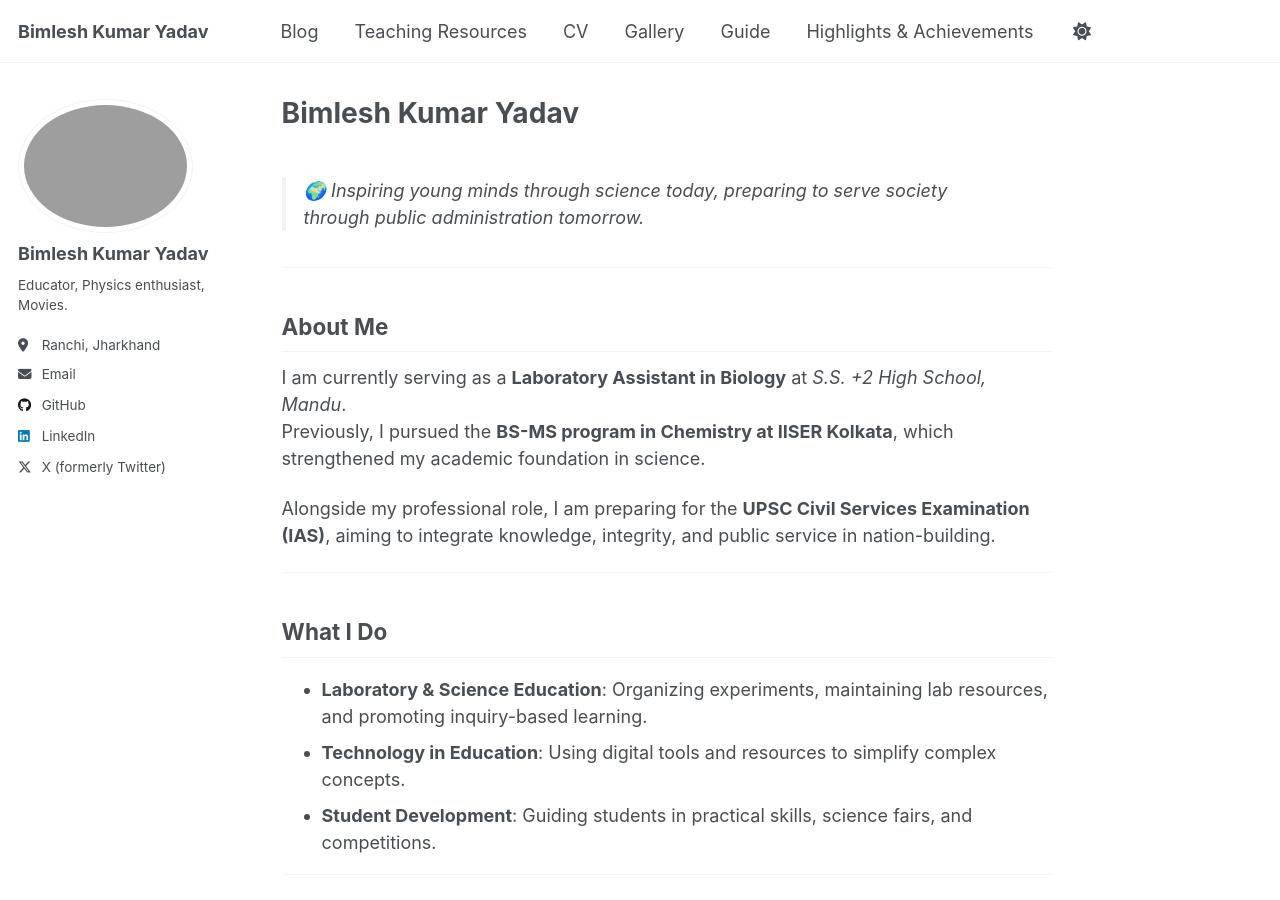
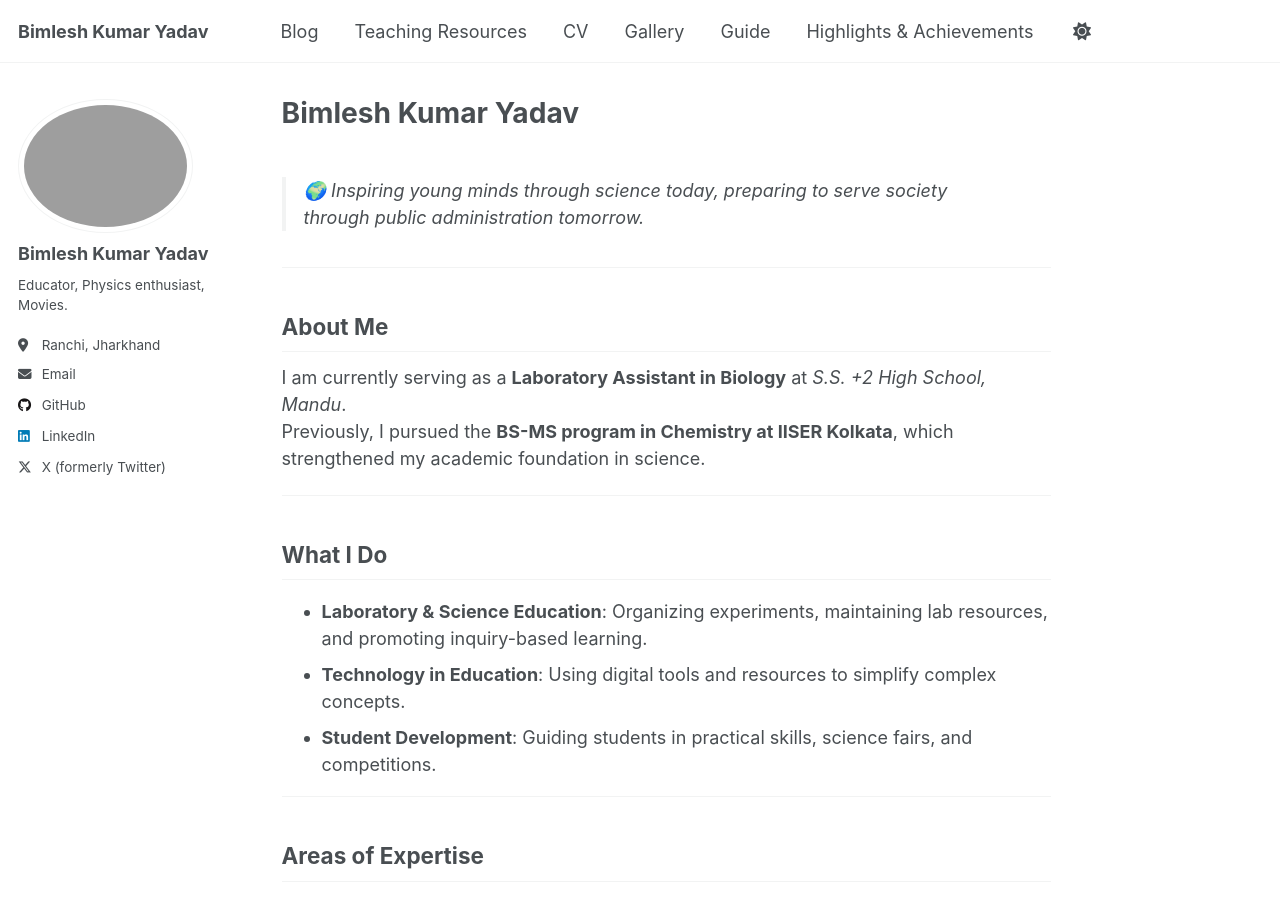
Before and after one commit to bimleshky/bimleshky.github.io, a Jekyll site: the page built from _pages/about.md, in a window 1280 px wide and 900 px high. Built offline with Jekyll 4.4.1, drawn with Linux system fonts in a browser that asks for light colours; a script that is not in the unit is left out.

Commit message:
Update about.md

```diff
--- a/_pages/about.md
+++ b/_pages/about.md
@@ -15,8 +15,6 @@ redirect_from:
 ## About Me
 I am currently serving as a **Laboratory Assistant in Biology** at *S.S. +2 High School, Mandu*.
 Previously, I pursued the **BS-MS program in Chemistry at IISER Kolkata**, which strengthened my academic foundation in science.
-
-Alongside my professional role, I am preparing for the **UPSC Civil Services Examination (IAS)**, aiming to integrate knowledge, integrity, and public service in nation-building.
 
 ---
 
```
